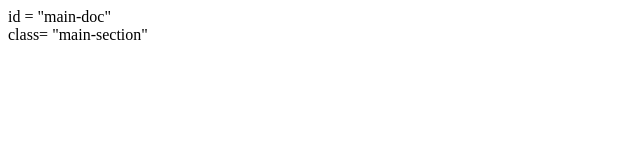
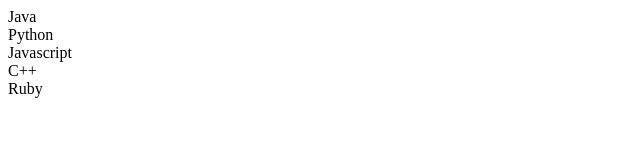
Before and after one commit to ashmalzahra/ash-david, a plain HTML site: page index.html in a window 1280 px wide. Shown: the whole page, without its empty margins (0-640 px from the left). Drawn offline with Linux system fonts and the light colour scheme.

Commit message:
line three and four

```diff
--- a/index.html
+++ b/index.html
@@ -7,8 +7,23 @@
     <title>Document</title>
 </head>
 <body>
-    <main> id = "main-doc"
-        <section> class= "main-section" </section>
+    <main id = "main-doc">
+        <section id="Java"class= "main-section">
+            <header>Java</header>
+        </section>
+        <section id="Python" class= "main-section"> <header>Python</header>
+        </section>
+        <section id="Javascript" class= "main-section">
+            <header>Javascript</header>
+        </section>
+        <section id="C++" class= "main-section">
+            <header>C++</header>
+        </section>
+        <section id="Ruby" class= "main-section">
+            <header>Ruby</header>
+        </section>
+
     </main>
+
 </body>
 </html>
```
